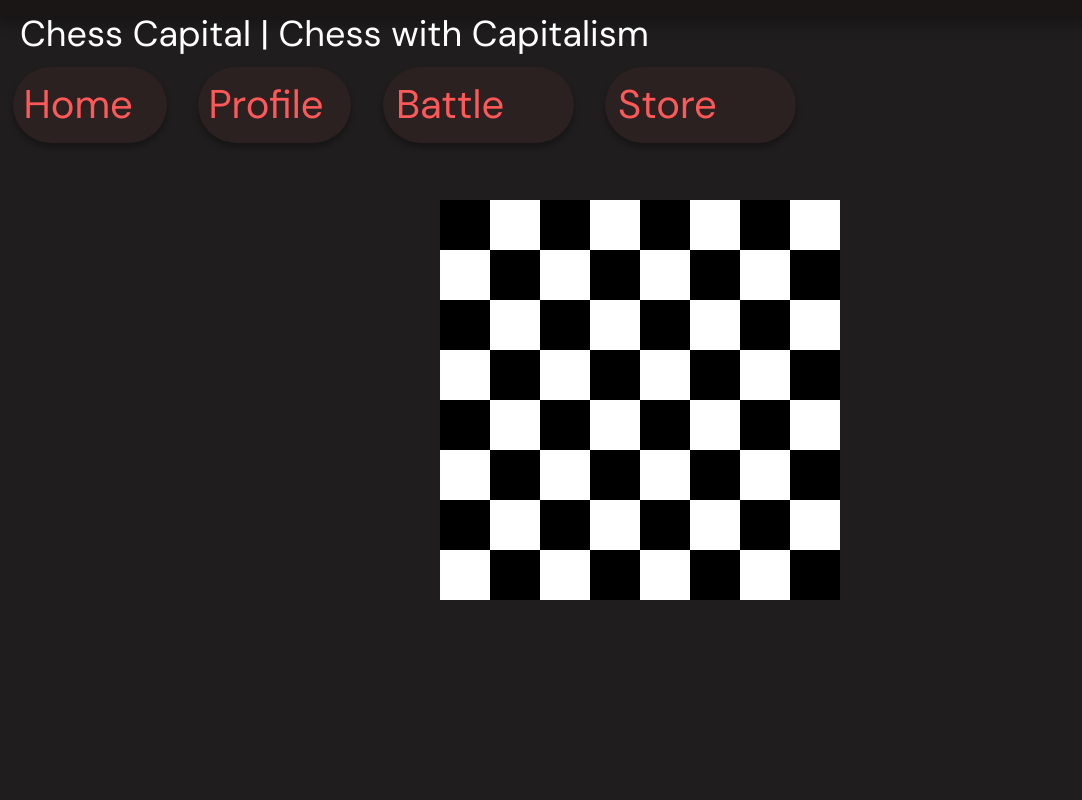
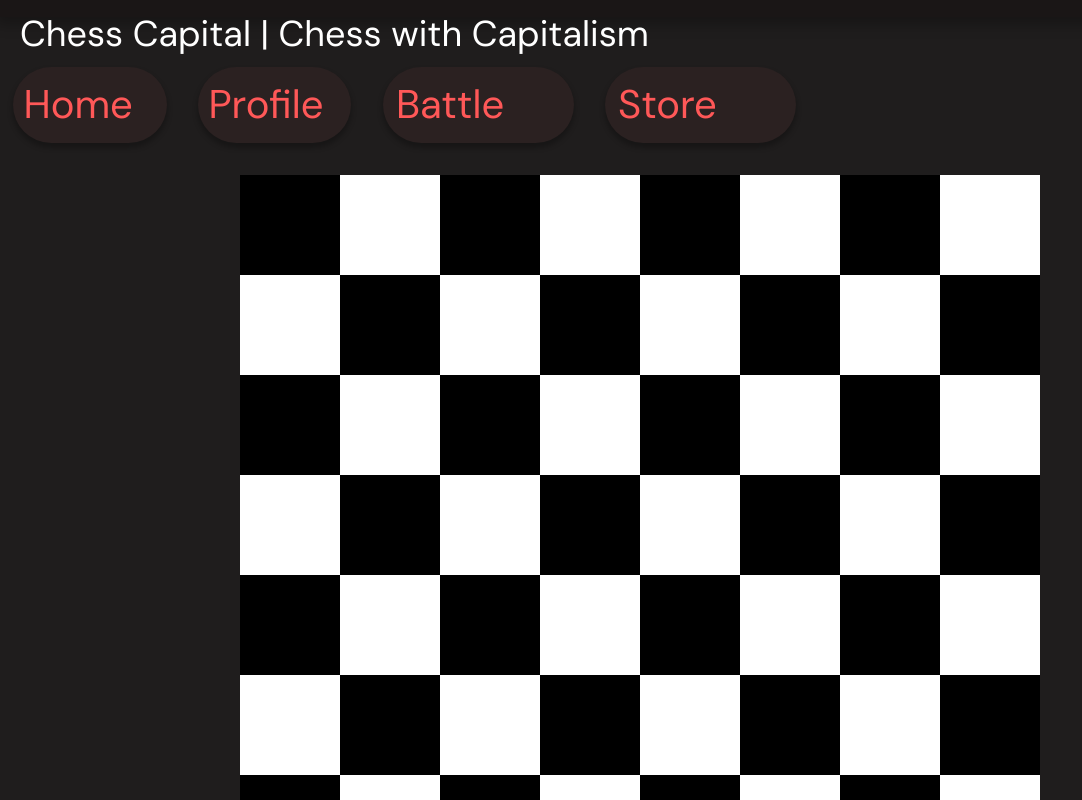
Before and after one commit to M3rcy-olu/ChessLab-Weblabs, a React app in the folder chesslab/: page /Battle in a window 1280 px wide. Shown: the top 800 px of the page, without its empty margins (0-1082 px from the left). Built offline with nearby package versions, Linux system fonts and the light colour scheme; no server answers; the HTML template or start-up script is replaced by a standard one.

Commit message:
edited a few of the css values in battle.css and chessboard.css to stack the navbar and chessboard on top of each other rather than overlapping

```diff
--- a/chesslab/client/src/components/modules/chessBoard.css
+++ b/chesslab/client/src/components/modules/chessBoard.css
@@ -1,7 +1,9 @@
-#chessboard {
-  display: flex;
-  flex-wrap: wrap;
-  width: 400px;
+.chessboard {
+  display: grid;
+  grid-template-columns: repeat(8, 100px);
+  grid-template-rows: repeat(8, 100px);
+  width: 800px;
+  height: 800px;
 }
 
 .row,
@@ -11,8 +13,8 @@
 
 .square,
 .axis {
-  width: 50px; /* adjust as needed */
-  height: 50px; /* adjust as needed */
+  width: 100px; /* adjust as needed */
+  height: 100px; /* adjust as needed */
   display: flex;
   justify-content: center;
   align-items: center;
--- a/chesslab/client/src/components/modules/chessBoard.js
+++ b/chesslab/client/src/components/modules/chessBoard.js
@@ -1,5 +1,5 @@
 import React from "react";
-import "./ChessBoard.css";
+import "./chessBoard.css";
 
 const verticalAxis = [1, 2, 3, 4, 5, 6, 7, 8];
 const horizontalAxis = ["A", "B", "C", "D", "E", "F", "G", "H"];
@@ -17,5 +17,5 @@ export default function ChessBoard() {
     }
   }
 
-  return <div id="chessboard">{board}</div>;
+  return <div className="chessboard">{board}</div>;
 }
--- a/chesslab/client/src/components/pages/Battle.css
+++ b/chesslab/client/src/components/pages/Battle.css
@@ -1,8 +1,11 @@
 .Battle {
   display: grid;
   place-content: center;
-  height: 100vh;
-  width: 100vw;
-
+  height: 1000px;
+  width: 100%;
   background-color: #1f1d1d;
 }
+
+.navBar {
+  height: 150px;
+}
--- a/chesslab/client/src/components/pages/Battle.js
+++ b/chesslab/client/src/components/pages/Battle.js
@@ -6,8 +6,12 @@ import NavBar from "../modules/NavBar";
 const Battle = () => {
   return (
     <div className="Battle">
-      <ChessBoard />
-      <NavBar />
+      <div className="navBar">
+        <NavBar />
+      </div>
+      <div>
+        <ChessBoard />
+      </div>
     </div>
   );
 };
--- a/chesslab/client/src/utilities.css
+++ b/chesslab/client/src/utilities.css
@@ -18,11 +18,9 @@
 @import url("https://fonts.googleapis.com/css?family=Roboto&display=swap");
 
 :root {
-  --primary: #396dff;
-  --primary--dim: #6987db;
-  --darkgrey: #d4d4d4;
-  --medgrey: #e0e0e0;
-  --grey: #f7f7f7;
+  --primary: rgba(0, 0, 0, 0.25);
+  --primary--dim: #2b2121;
+  --accent: #ff5858;
   --white: #fff;
 
   --xs: 4px;
```
